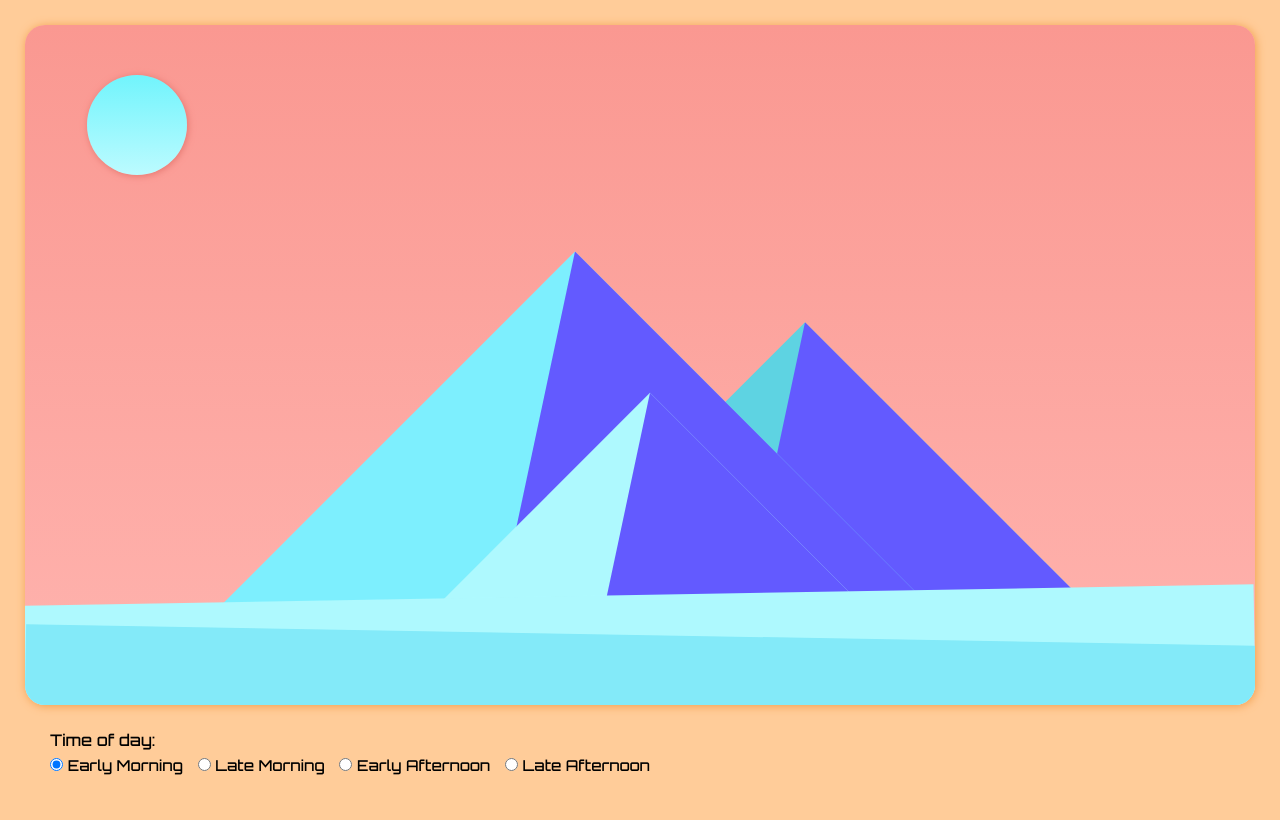
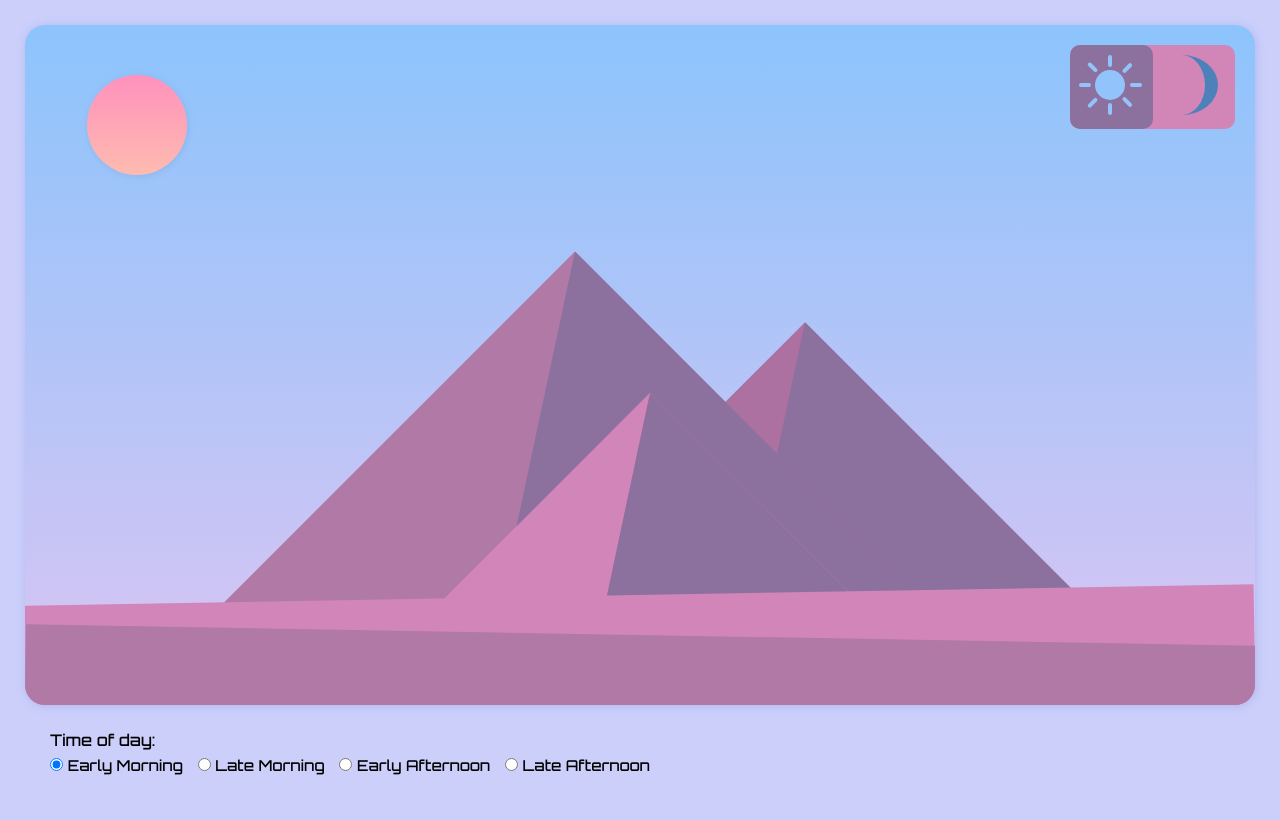
Before and after one commit to danielshamburger/int-310-creativity-project, a plain HTML site: page mountains/index.html in a window 1280 px wide. Drawn offline with Linux system fonts and the light colour scheme.

Commit message:
add day/night

```diff
--- a/mountains/art.css
+++ b/mountains/art.css
@@ -16,7 +16,7 @@ body {
 	width: 100%;
 	height: 100%;
 	font-family: 'Orbitron', sans-serif;
-	background: #FFCC99;
+	background: #CBCFFA;
 }
 
 .artboard {
@@ -29,8 +29,9 @@ body {
 	position: relative;
 	overflow: hidden;
 	background: rgb(255,180,175);
-	background: linear-gradient(0deg, rgba(255,180,175,1) 0%, rgb(250, 152, 145) 100%);
-	box-shadow: 1px 1px 10px #f19f4d;
+	background: linear-gradient(180deg, #8CC4FC 0%, #dbc5f3 100%);
+	box-shadow: 1px 1px 10px #b2b7ef;
+	transition: 0.5s ease background;
 }
 
 .sun {
@@ -40,48 +41,51 @@ body {
 	top: 50px;
 	left: 5%;
 	border-radius: 50px;
-	background: #AEF9FE;
-	background: rgb(174,249,254);
-	background: linear-gradient(0deg, rgb(188, 251, 255) 0%, rgba(113,244,252,1) 100%);
-	transition: 1.1s ease left;
-	box-shadow: 1px 1px 7px #e4756e;
+	background: linear-gradient(180deg, #FF91BD 0%, #FEBBAF 100%);
+	transition: 1.1s ease left, 3s ease background;
+	box-shadow: 1px 1px 7px #8BB5EC;
 }
+
+/** ---------------------------------------------
+Mountains
+--------------------------------------------- */
 
 .mountain {
 	position: absolute;
 	transform: rotate(-45deg);
-	background: #7DEFFE;
 	overflow: hidden;
+	transition: 0.6s ease background;
 }
 
-.mountain-1 {
+.middle-mountain {
 	z-index: 5;
 	width: 500px;
 	height: 500px;
 	bottom: -150px;
 	left: 300px;
+	background: #B179A6;
 }
 
-.mountain-2 {
+.far-mountain {
 	z-index: 3;
 	width: 400px;
 	height: 400px;
 	bottom: -100px;
 	left: 580px;
-	background: #5ed3e2;
+	background: #AC71A0;
 }
 
-.mountain-3 {
+.close-mountain {
 	z-index: 7;
 	width: 300px;
 	height: 300px;
 	bottom: -50px;
 	left: 475px;
-	background: #aef9fe;
+	background: #D285B8;
 }
 
 .mountain .shadow {
-	background: #635AFF;
+	background: #8C709E;
     position: absolute;
     top: 0;
     right: 0;
@@ -89,7 +93,7 @@ body {
     height: 150%;
     transform: rotate(-33deg);
 	transform-origin: top right;
-	transition: 1.5s ease transform;
+	transition: 1.5s ease transform, 1s ease background;
 }
 .far-land {
 	position: absolute;
@@ -98,8 +102,9 @@ body {
 	bottom: -50px;
 	height: 160px;
 	z-index: 10;
-	background: #AEF9FE;
+	background: #D285B8;
 	transform: rotate(-1deg);
+	transition: 0.6s ease background;
 }
 
 .close-land {
@@ -109,9 +114,14 @@ body {
 	right: 0;
 	bottom: -50px;
 	height: 120px;
-	background: #83EAF9;
+	background: #B179A6;
 	transform: rotate(1deg);
+	transition: 0.8s ease background;
 }
+
+/** ---------------------------------------------
+Time of day
+--------------------------------------------- */
 
 .early-morning .shadow {
 	transform: rotate(-33deg);
@@ -145,6 +155,10 @@ body {
 	left: 80%;
 }
 
+/** ---------------------------------------------
+Toggles
+--------------------------------------------- */
+
 .time-controls {
 	margin: 5px 50px 10px 50px;
 }
@@ -161,3 +175,159 @@ body {
 	display: inline-block;
 	margin: 0 10px 0 0;
 }
+
+.night-toggle {
+	cursor: pointer;
+	background: #D285B7;
+	border-radius: 10px;
+	padding: 10px;
+	position: absolute;
+	top: 20px;
+	right: 20px;
+	display: inline-block;
+}
+
+.night-toggle:after {
+	content: '';
+	position: absolute;
+	width: 50%;
+	height: 100%;
+	border-radius: 10px;
+	left: 0;
+	top: 0;
+	background: #8C709E;
+	z-index: 1;
+	transition: 0.2s ease left;
+}
+
+.night-toggle.night:after {
+	left: 50%;
+}
+
+.sun-icon {
+	position: relative;
+	width: 60px;
+	height: 60px;
+	display: inline-block;
+	z-index: 2;
+}
+
+.sun-icon .core {
+	position: absolute;
+	background: #92C4FB;
+	height: 30px;
+	width: 30px;
+	border-radius: 15px;
+	top: 15px;
+	left: 15px;
+	transition: 0.2s ease background;
+}
+
+.sun-icon .ray {
+	position: absolute;
+	background: #92C4FB;
+	width: 4px;
+    border-radius: 2px;
+    height: 12px;
+	top: 0;
+	left: 0;
+	transition: 0.2s ease background;
+}
+
+.night .sun-icon .core,
+.night .sun-icon .ray {
+	background: #4d81b9;
+}
+
+.sun-icon .ray:nth-child(1) {
+	transform: translate(28px, 0);
+}
+
+.sun-icon .ray:nth-child(2) {
+	transform: rotate(45deg) translate(37px, -27px);
+}
+
+.sun-icon .ray:nth-child(3) {
+	transform: rotate(90deg) translate(24px, -54px);
+}
+
+.sun-icon .ray:nth-child(4) {
+	transform: rotate(135deg) translate(-3px, -61px);
+}
+
+.sun-icon .ray:nth-child(5) {
+	transform: translate(28px, 48px);
+}
+
+.sun-icon .ray:nth-child(6) {
+	transform: rotate(225deg) translate(-37px, -22px);
+}
+
+.sun-icon .ray:nth-child(7) {
+	transform: rotate(270deg) translate(-24px, 3px);
+}
+
+.sun-icon .ray:nth-child(8) {
+	transform: rotate(315deg) translate(3px, 12px);
+}
+
+.moon-icon {
+	position: relative;
+	width: 60px;
+	height: 60px;
+	display: inline-block;
+	margin-left: 20px;
+	z-index: 2;
+}
+
+.moon-icon .crescent {
+	position: absolute;
+	left: -20px;
+	width: 100%;
+	height: 100%;
+	border-radius: 50%;
+	border-right: 13px solid #4d81b9;
+	transition: 0.2s ease border-color;
+	/* z-index: 5; */
+}
+
+.night .moon-icon .crescent {
+	border-color: #92C4FB;
+}
+
+/** ---------------------------------------------
+Night
+--------------------------------------------- */
+
+.night.artboard {
+	background: linear-gradient(180deg, #AC7BA6 0%, #D5A7C3 100%);
+}
+
+.night .sun {
+	background: linear-gradient(180deg, #1A4983 0%, #5B72AB 100%);
+	box-shadow: 1px 1px 4px #143c6f;
+}
+
+.night .mountain .shadow {
+	background: #174882;
+}
+
+.night .close-land {
+	background: #3A629E;
+}
+
+.night .close-mountain {
+	background: #5E74AE;
+}
+
+.night .far-land {
+	background: #5E74AE;
+}
+
+.night .middle-mountain {
+	background: #3A629E;
+}
+
+.night .far-mountain {
+	background: #265B93;
+}
--- a/mountains/art.js
+++ b/mountains/art.js
@@ -1,8 +1,12 @@
 const timeOptions = document.querySelectorAll('.time-option');
 const artboard = document.getElementById('artboard');
 
+const nightToggle = document.getElementById('night-toggle');
+let nightTime = false;
+
+
 timeOptions.forEach( radio => radio.addEventListener('change', () => {
-    console.log(radio.value)
+    console.log(radio.value);
 
     artboard.classList.remove('early-morning');
     artboard.classList.remove('late-morning');
@@ -11,3 +15,15 @@ timeOptions.forEach( radio => radio.addEventListener('change', () => {
 
     artboard.classList.add(radio.value);
 }));
+
+nightToggle.addEventListener( 'click', () => {
+    nightTime = !nightTime;
+
+    if ( nightTime ) {
+        nightToggle.classList.add('night');
+        artboard.classList.add('night');
+    } else {
+        nightToggle.classList.remove('night');
+        artboard.classList.remove('night');
+    }
+} );
--- a/mountains/index.html
+++ b/mountains/index.html
@@ -9,15 +9,33 @@
 
     <div class="artboard" id="artboard">
 
+        <div class="night-toggle" id="night-toggle">
+            <div class="sun-icon">
+                <div class="ray"></div>
+                <div class="ray"></div>
+                <div class="ray"></div>
+                <div class="ray"></div>
+                <div class="ray"></div>
+                <div class="ray"></div>
+                <div class="ray"></div>
+                <div class="ray"></div>
+                <div class="core"></div>
+            </div>
+
+            <div class="moon-icon">
+                <div class="crescent"></div>
+            </div>
+        </div>
+
         <div class="sun"></div>
 
-        <div class="mountain mountain-1">
+        <div class="mountain middle-mountain">
             <div class="shadow"></div>
         </div>
-        <div class="mountain mountain-2">
+        <div class="mountain far-mountain">
             <div class="shadow"></div>
         </div>
-        <div class="mountain mountain-3">
+        <div class="mountain close-mountain">
             <div class="shadow"></div>
         </div>
 
```
Also changed, not shown: 1 other file.
